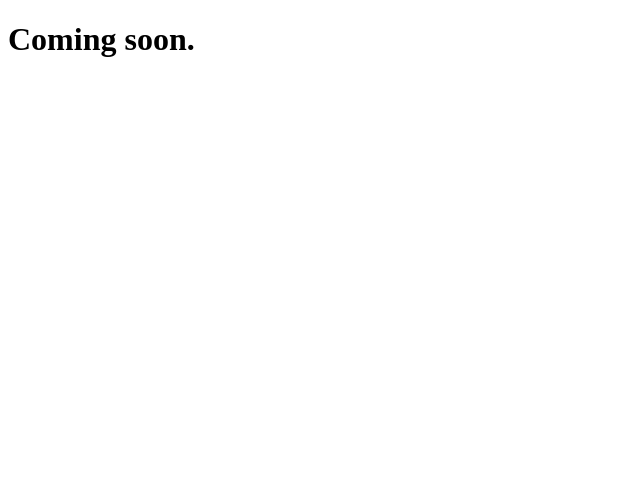
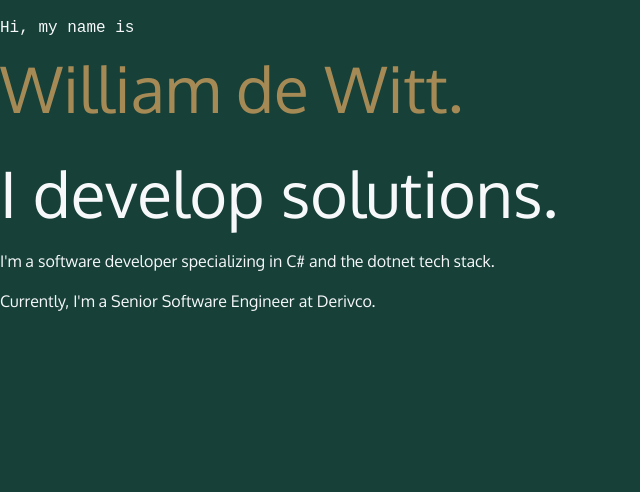
Before and after one commit to williamdewitt/williamdewitt.github.io, a plain HTML site: page index.html in a window 1280 px wide. Shown: the whole page, without its empty margins (0-640 px from the left). Drawn offline with Linux system fonts and the light colour scheme; a web font is replaced by a local one.

Commit message:
feat: Add introductory content and styles for the website

```diff
--- a/index.html
+++ b/index.html
@@ -1,11 +1,23 @@
 <!DOCTYPE html>
 <html lang="en">
+
 <head>
     <meta charset="UTF-8">
     <meta name="viewport" content="width=device-width, initial-scale=1.0">
     <title>Document</title>
+    <link rel="stylesheet" href="styles.css">
+<link rel="preconnect" href="https://fonts.googleapis.com">
+<link rel="preconnect" href="https://fonts.gstatic.com" crossorigin>
+<link href="https://fonts.googleapis.com/css2?family=Oxygen&family=Oxygen+Mono&display=swap" rel="stylesheet">
 </head>
+
 <body>
-    <h1>Coming soon.</h1>
+    <section id="intro">
+        <p class="name">Hi, my name is <span>William de Witt.</span></p>
+        <h2>I develop solutions.</h2>
+        <p>I'm a software developer specializing in C# and the dotnet tech stack.</p>
+        <p>Currently, I'm a Senior Software Engineer at Derivco.</p>
+    </section>
 </body>
+
 </html>
--- /dev/null
+++ b/styles.css
@@ -0,0 +1,59 @@
+/* variables declared here - these are the colors for our pages, as well as the font stacks and sizes. */
+:root {
+    --botanicalNight: #164038;
+    --forbiddenForest: #22594F;
+    --fallHarvest: #A68A56;
+    --usedOil: #261414;
+    --doveFeather: #735D5D;
+    --black: #171321;
+    --white: #f7f8fa;
+    --font-size: 1.3rem;
+    --mono: "Oxygen mono", monospace;
+    --sans: Oxygen, sans-serif;
+}
+/* border box model: https://css-tricks.com/box-sizing/ */
+html {
+    box-sizing: border-box;
+}
+*,
+*::before,
+*::after {
+    box-sizing: inherit;
+}
+body {
+    padding: 0;
+    margin: 0;
+    font-family: var(--sans);
+    background-color: var(--botanicalNight);
+    color: var(--white);
+    font-size: var(--font-size);
+}
+h1, h2, h3 {
+    margin: 0;
+}
+a {
+    color: var(--magenta);
+}
+
+/* intro styles */
+
+#intro {
+    padding-bottom: 10rem;
+}
+#intro p {
+    font-size: 1rem;
+    line-height: 1.5;
+}
+#intro .name {
+    font-family: var(--mono);
+}
+.name span {
+    font-family: var(--sans);
+    font-size: 4rem;
+    color: var(--fallHarvest);
+    display: block;
+}
+#intro h2 {
+    font-size: 4rem;
+    font-weight: normal;
+}
```
